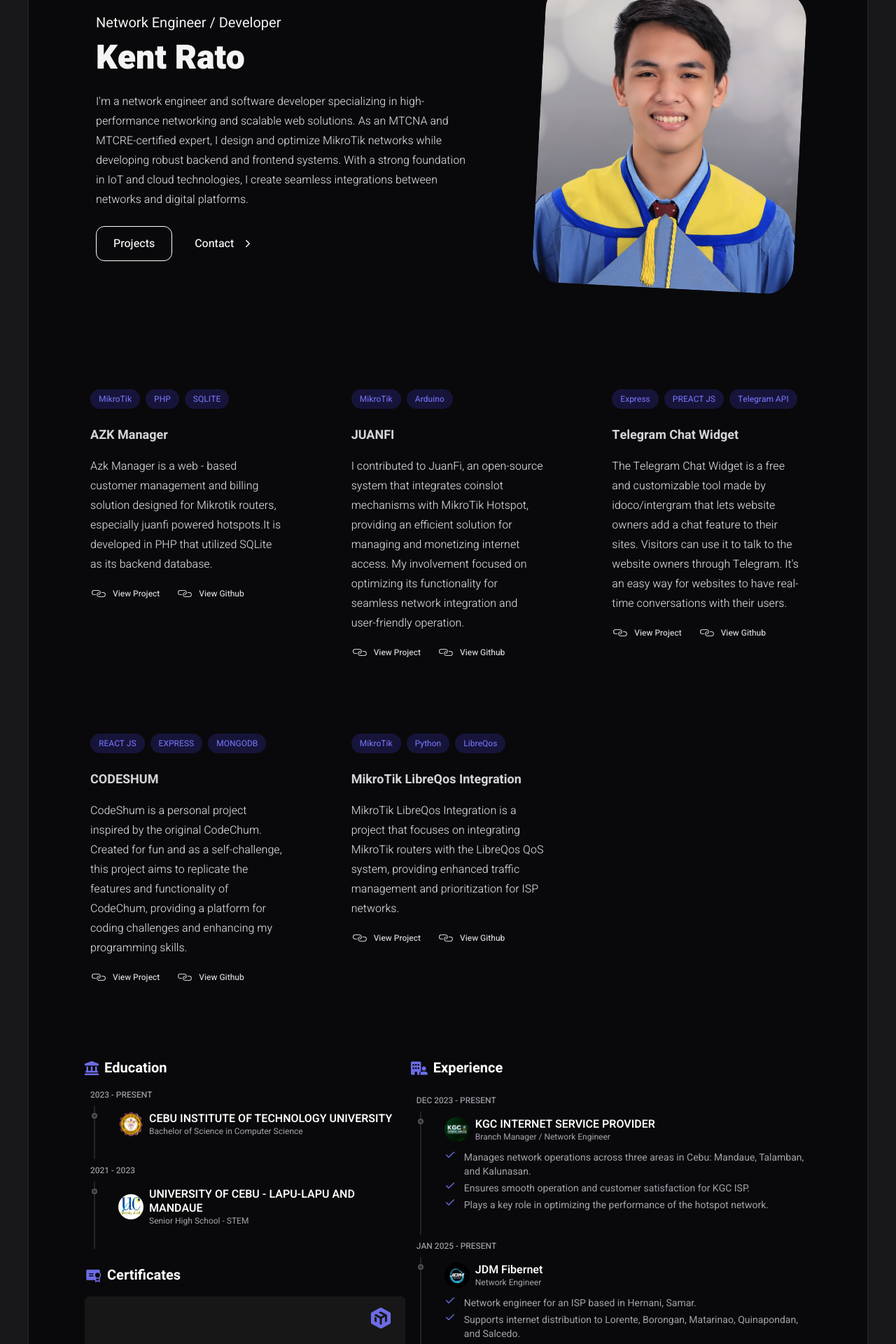
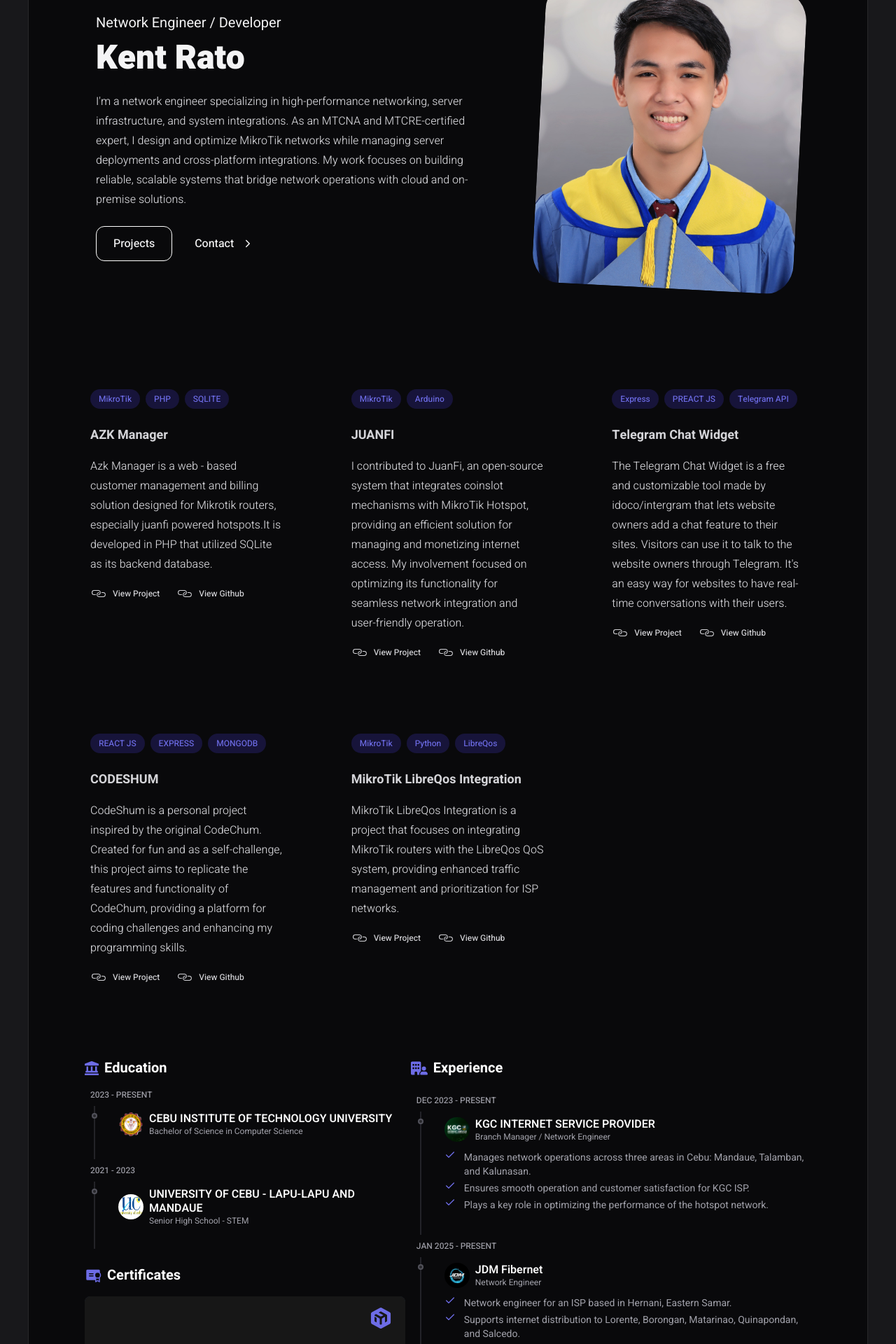
Before and after one commit to Kintoyyy/Kintoyyy, a React (Vite) app: page / in a window 1280 px wide. Shown: the part 220-2140 px from the top of the page at 70% size. Built offline with nearby package versions, Linux system fonts and the light colour scheme.

Commit message:
new work! :)

```diff
--- a/src/data/user_info.js
+++ b/src/data/user_info.js
@@ -2,7 +2,7 @@
     // ============ MAIN DETAILS ============
     main: {
         name: "Kent Rato",
-        description: "I'm a network engineer and software developer specializing in high-performance networking and scalable web solutions. As an MTCNA and MTCRE-certified expert, I design and optimize MikroTik networks while developing robust backend and frontend systems. With a strong foundation in IoT and cloud technologies, I create seamless integrations between networks and digital platforms.",
+        description: "I'm a network engineer specializing in high-performance networking, server infrastructure, and system integrations. As an MTCNA and MTCRE-certified expert, I design and optimize MikroTik networks while managing server deployments and cross-platform integrations. My work focuses on building reliable, scalable systems that bridge network operations with cloud and on-premise solutions.",
         role: "Network Engineer / Developer",
         photo: "../photo.jpg",
         email: "kent.oyyyyyyy@gmail.com",
@@ -93,7 +93,7 @@
             image: "jdm.jpg",
             website: "https://www.facebook.com/profile.php?id=100083324767935",
             descriptions: [
-                "Network engineer for an ISP based in Hernani, Samar.",
+                "Network engineer for an ISP based in Hernani, Eastern Samar.",
                 "Supports internet distribution to Lorente, Borongan, Matarinao, Quinapondan, and Salcedo."
             ]
         },
@@ -107,6 +107,18 @@
                 "Network engineer for an ISP based in Pasay City, Metro Manila.",
                 "Supports internet distribution to Pasay City, Makati City, and Taguig City."
             ]
+        },
+        {
+            position: "Network Engineer",
+            company: "JSVARTECH Fiber Internet",
+            duration: "Jun 2025 - Present",
+            image: "jsvartech.jpg",
+            website: "https://www.facebook.com/jsvartech.fiber.internet",
+            descriptions: [
+                "Network engineer for an ISP based in Camiguin Island.",
+                "Supports internet distribution across Mambajao and Sagay municipalities."
+            ]
+
         }
     ],
 
```
Also changed, not shown: public/jsvartech.jpg (added).
